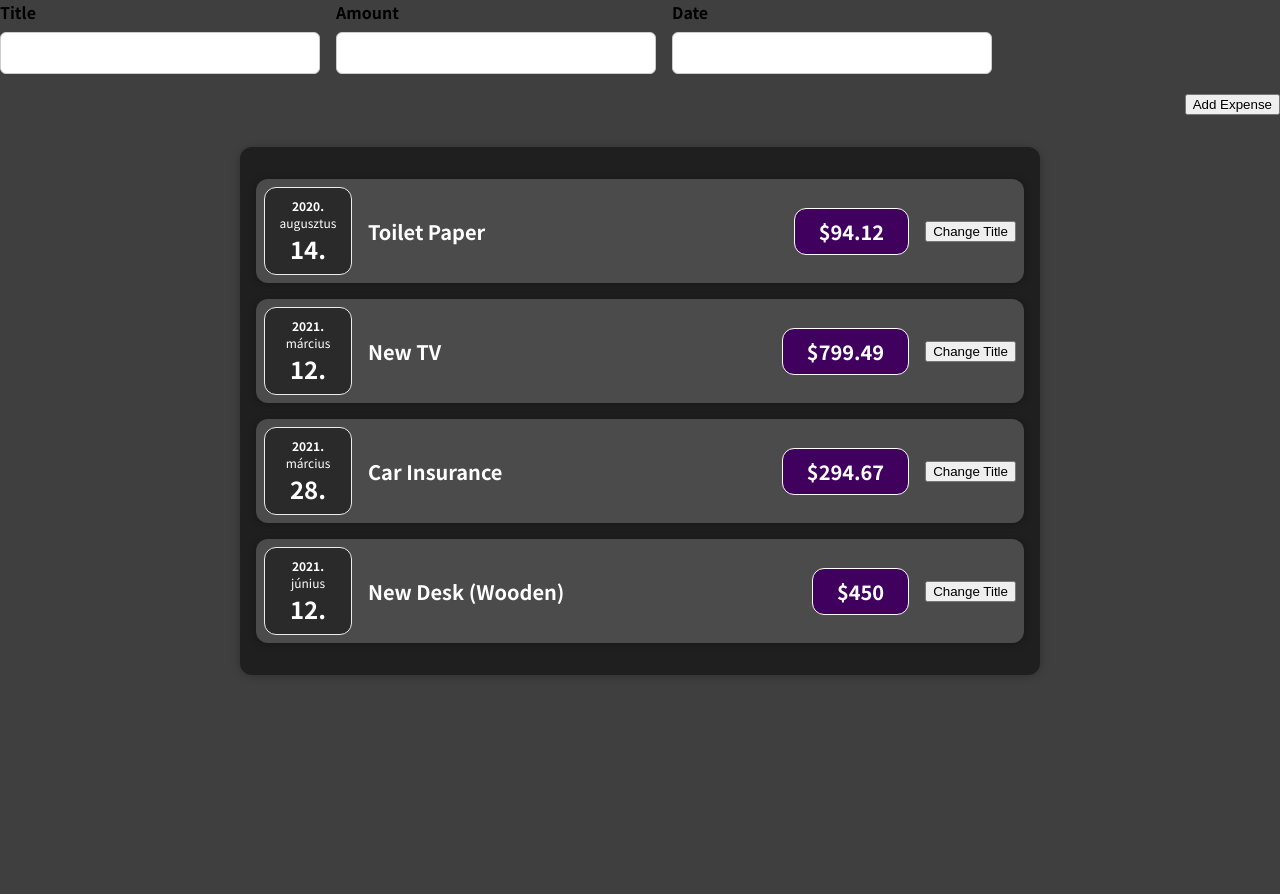
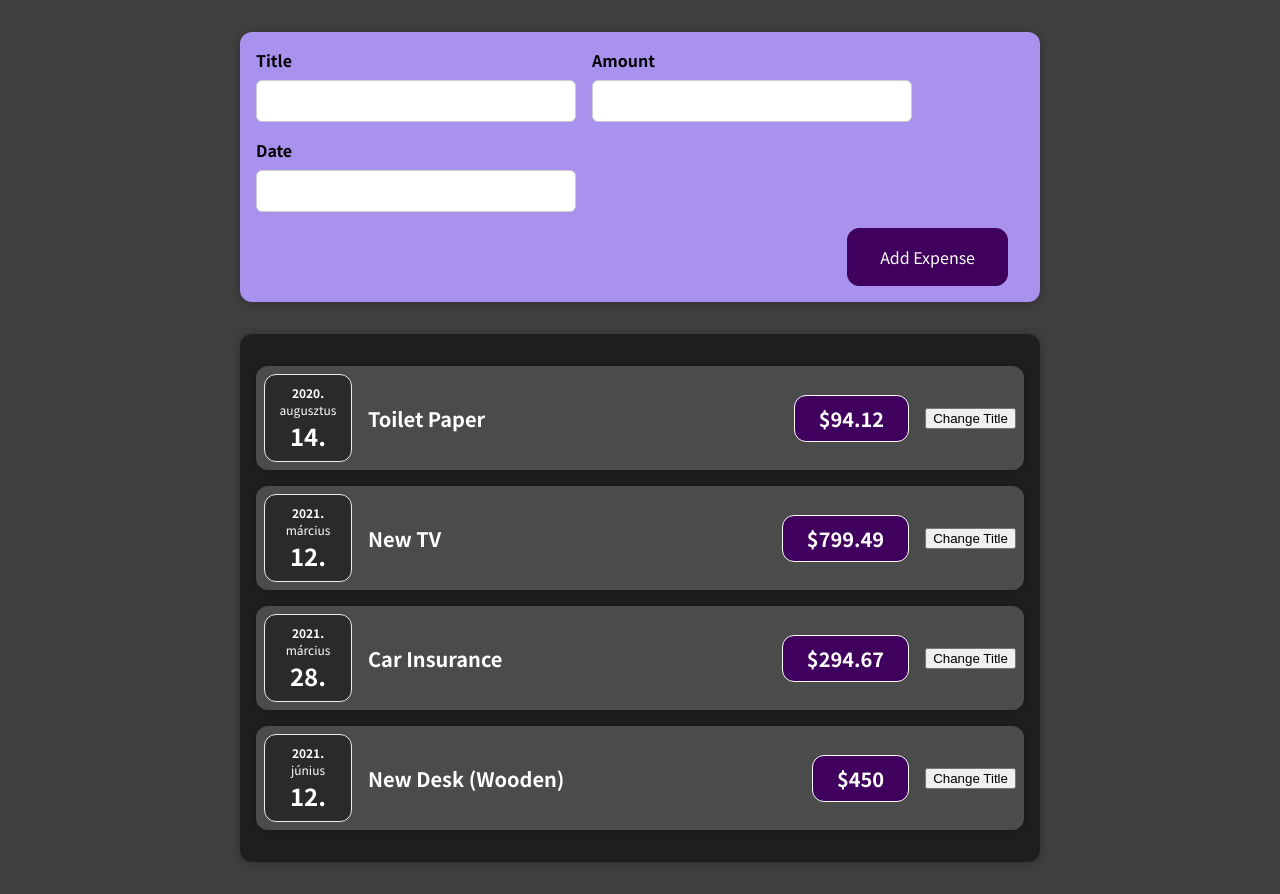
Before and after one commit to Sanyaur/Expense-Tracker-React, a React (Create React App) app: page / in a window 1280 px wide. Before the commit the page ends 800 px from the top, so only its background shows below. Built offline with nearby package versions, Linux system fonts and the light colour scheme.

Commit message:
component import fixed

```diff
--- a/src/App.js
+++ b/src/App.js
@@ -1,5 +1,5 @@
 import Expenses from "./components/Expenses/Expenses";
-import ExpenseForm from "./components/Expenses/NewExpense/ExpenseForm";
+import NewExpense from "./components/Expenses/NewExpense/NewExpense";
 
 function App() {
   const expenses = [
@@ -26,7 +26,7 @@ function App() {
 
   return (
     <div>
-      <ExpenseForm />
+      <NewExpense />
       <Expenses items={expenses} />
     </div>
   );
```
Also changed, not shown: 1 other file (tests, documents, lock files or other folders).
